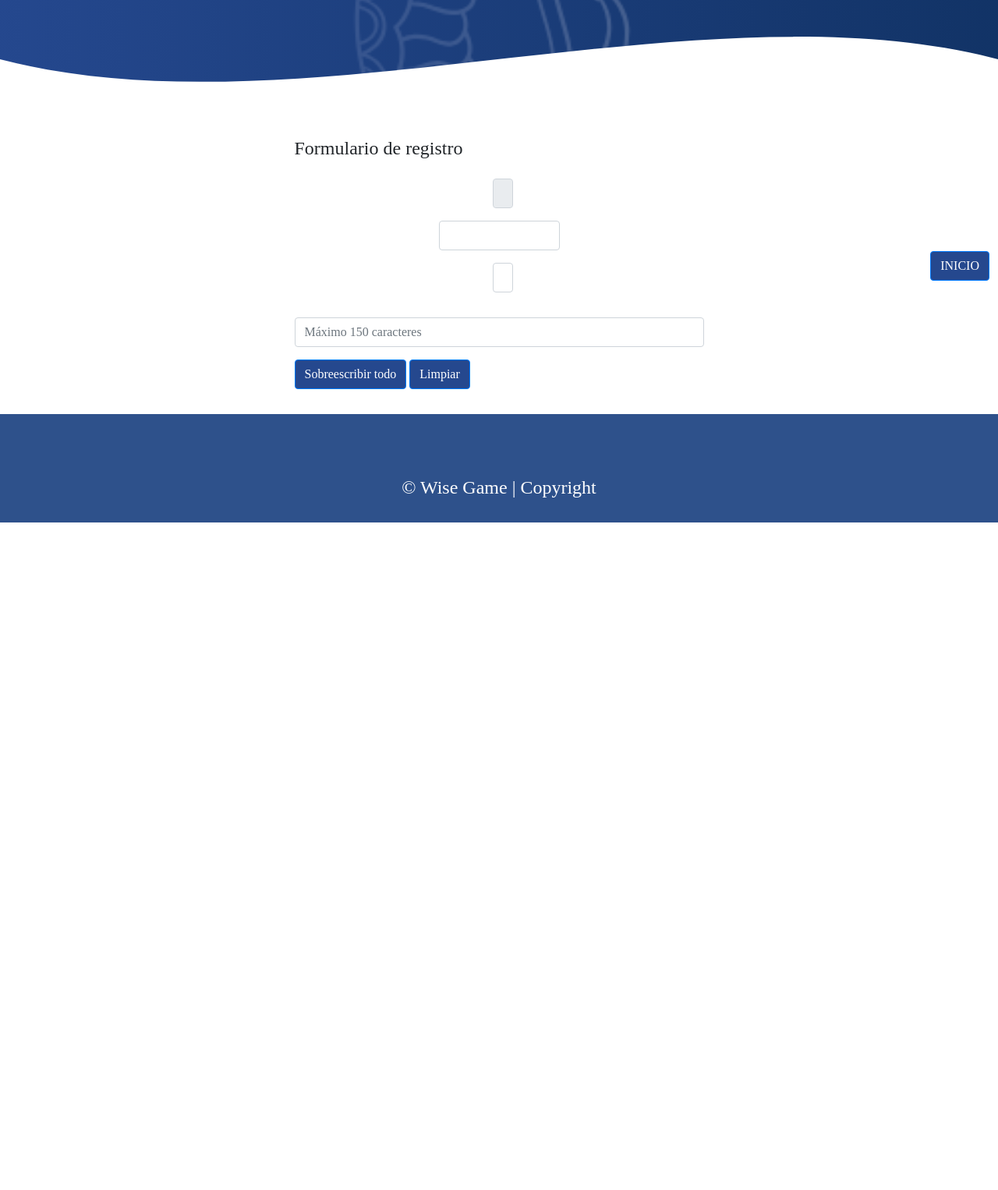
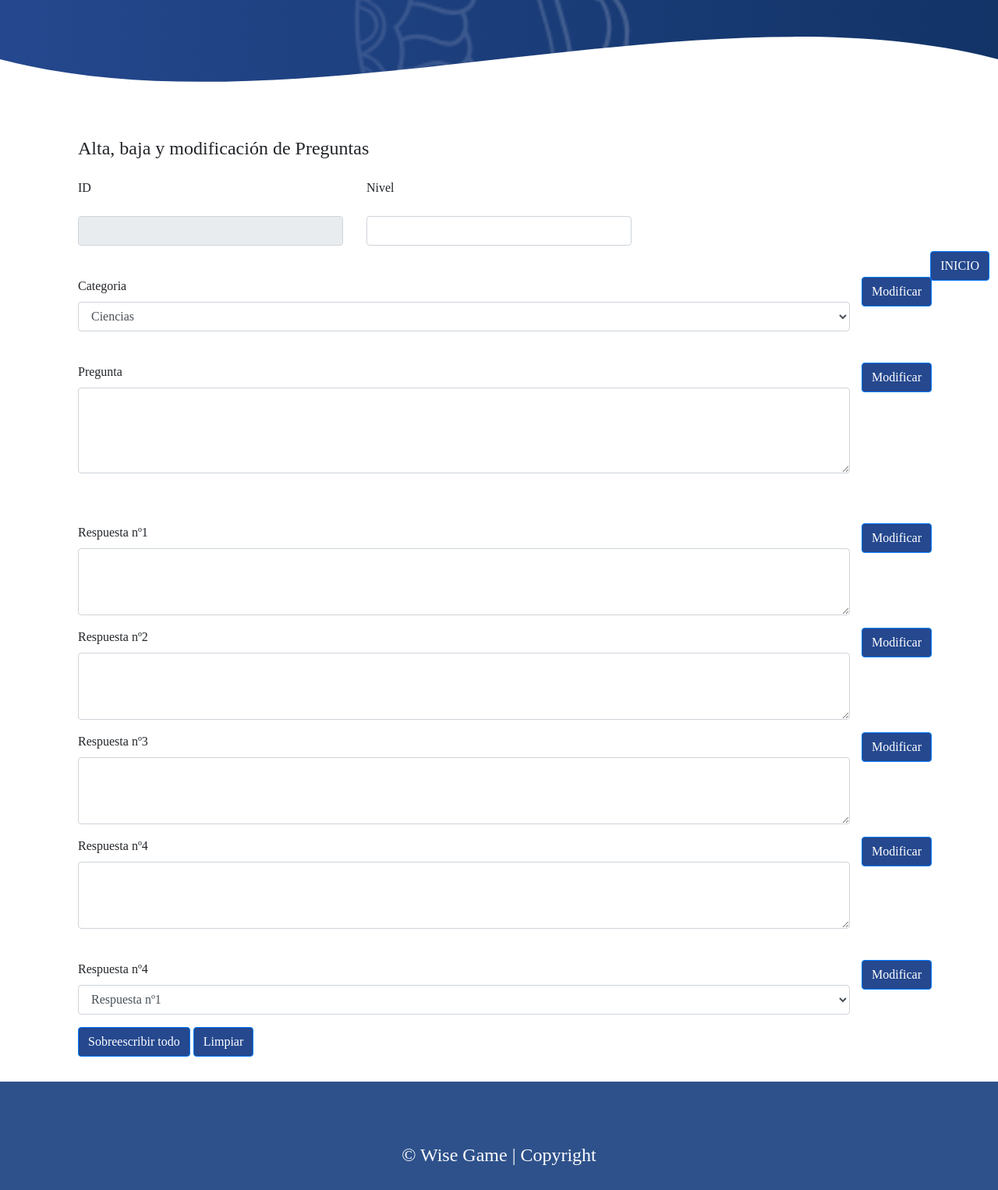
Before and after one commit to EliasZaccheo/DHFS-Grupo1, a PHP site: page /admin.php in a window 1280 px wide. Shown: the part 424-1950 px from the top of the page at 78% size. Before the commit the page ends 1094 px from the top, so only its background shows below. Run offline with PHP 8.4, Linux system fonts and the light colour scheme; data that the repository does not hold is empty.

Commit message:
Avances en admin.php

```diff
--- a/admin.php
+++ b/admin.php
@@ -21,14 +21,14 @@ $qAnswerRight=null;
 
 
 $qId = isset($_POST["id"]) ? $_POST['id'] : null;
-$qId = isset($_POST["category"]) ? $_POST['category'] : null;
-$qId = isset($_POST["level"]) ? $_POST['level'] : null;
-$qId = isset($_POST["question"]) ? $_POST['question'] : null;
-$qId = isset($_POST["answer_1"]) ? $_POST['answer_1'] : null;
-$qId = isset($_POST["answer_2"]) ? $_POST['answer_2'] : null;
-$qId = isset($_POST["answer_3"]) ? $_POST['answer_3'] : null;
-$qId = isset($_POST["answer_4"]) ? $_POST['answer_4'] : null;
-$qId = isset($_POST["answer_right"]) ? $_POST['answer_right'] : null;
+$qCategory = isset($_POST["category"]) ? $_POST['category'] : null;
+$qLevel = isset($_POST["level"]) ? $_POST['level'] : null;
+$qQuestion = isset($_POST["question"]) ? $_POST['question'] : null;
+$qAnswer_1 = isset($_POST["answer_1"]) ? $_POST['answer_1'] : null;
+$qAnswer_2 = isset($_POST["answer_2"]) ? $_POST['answer_2'] : null;
+$qAnswer_3 = isset($_POST["answer_3"]) ? $_POST['answer_3'] : null;
+$qAnswer_4 = isset($_POST["answer_4"]) ? $_POST['answer_4'] : null;
+$qAnswerRight = isset($_POST["answer_right"]) ? $_POST['answer_right'] : null;
 
 ?>
 <html lang="es" dir="ltr">
@@ -41,28 +41,134 @@ $qId = isset($_POST["answer_right"]) ? $_POST['answer_right'] : null;
     <main class="container">
       <section class="ABM_PREGUNTAS">
         <form action="admin.php" method="post" class="container" enctype="multipart/form-data">
-          <?php OpenPlotCenterMd(6); ?>
-            <h4>Formulario de registro</h4>
+          <?php OpenPlotCenterMd(12); ?>
+            <h4>Alta, baja y modificación de Preguntas</h4>
           <?php ClosePlotCenterMd(); ?>
 
-          <?php OpenPlotCenterMd(6); ?>
-          <?php OpenPlotCenterMd(1); ?>
-            <input name="id" id="id" value='<?= $qId ?>' type="number" class="form-control" readonly>
+          <?php OpenPlotCenterMd(12); ?>
+          <div class="row">
+            <div class="col-4">
+              <label for="id">ID</label>
+            </div>
+            <div class="col-4">
+              <label for="level">Nivel</label>
+            </div>
+          </div>
           <?php ClosePlotCenterMd(); ?>
-          <?php OpenPlotCenterMd(4); ?>
+          <?php OpenPlotCenterMd(12); ?>
+          <div class="row">
+            <div class="col-4">
+              <input name="id" id="id" value='<?= $qId ?>' type="number" class="form-control" readonly>
+            </div>
+            <div class="col-4">
+              <input name="level" id="level" value='<?= $qLevel ?>' type="number" class="form-control" maxlength="4" required>
+            </div>
+          </div>
+          <?php ClosePlotCenterMd(); ?>
+          <br>
 
-            <input name="category" id="category" value='<?= $qCategory ?>' type="text" class="form-control" maxlength="50" required>
+          <?php OpenPlotCenterMd(12); ?>
+          <div class="row">
+            <div class="col">
+              <label for="category">Categoria</label>
+              <select name="category" id="category" class="form-control" required>
+                <?php foreach ($categories as $cat) {
+                  if ($cat==$qCategory) {
+                    echo '<option value ="' . $cat . ' selected">' . $cat . '</option>';
+                  }else{
+                    echo '<option value ="' . $cat . '">' . $cat . '</option>';
+                  }
+                }
+                ?>
+              </select>
+            </div>
+            <div class="form-group ">
+              <button type="submit" class="btn btn-primary" name="mod" value="category">Modificar</button>
+            </div>
+          </div>
           <?php ClosePlotCenterMd(); ?>
-          <?php OpenPlotCenterMd(1); ?>
-            <input name="level" id="level" value='<?= $qLevel ?>' type="number" class="form-control" maxlength="4" required>
+          <br>
+
+          <?php OpenPlotCenterMd(12); ?>
+          <div class="row">
+            <div class="col">
+              <label for="question">Pregunta</label>
+              <textarea name="question" id="question" rows="4" class="form-control" maxlength="150" required><?= $qQuestion ?></textarea>
+            </div>
+            <div class="form-group ">
+              <button type="submit" class="btn btn-primary" name="mod" value="question">Modificar</button>
+            </div>
+          </div>
           <?php ClosePlotCenterMd(); ?>
+          <br><br>
+
+          <?php OpenPlotCenterMd(12); ?>
+          <div class="row">
+            <div class="col">
+              <label for="answer_1">Respuesta nº1</label>
+              <textarea name="answer_1" id="answer_1" rows="3" class="form-control" maxlength="150" required><?= $qAnswer_1 ?></textarea>
+            </div>
+            <div class="form-group ">
+              <button type="submit" class="btn btn-primary" name="mod" value="answer_1">Modificar</button>
+            </div>
+          </div>
           <?php ClosePlotCenterMd(); ?>
 
-          <?php OpenPlotCenterMd(6); ?>
-            <input name="question" id="question" type="text" value='<?= $email ?>' class="form-control" placeholder="Máximo 150 caracteres" maxlength="150" required>
+          <?php OpenPlotCenterMd(12); ?>
+          <div class="row">
+            <div class="col">
+              <label for="answer_2">Respuesta nº2</label>
+              <textarea name="answer_2" id="answer_2" rows="3" class="form-control" maxlength="150" required><?= $qAnswer_2 ?></textarea>
+            </div>
+            <div class="form-group ">
+              <button type="submit" class="btn btn-primary" name="mod" value="answer_2">Modificar</button>
+            </div>
+          </div>
           <?php ClosePlotCenterMd(); ?>
 
-          <?php OpenPlotCenterMd(6); ?>
+          <?php OpenPlotCenterMd(12); ?>
+          <div class="row">
+            <div class="col">
+              <label for="answer_3">Respuesta nº3</label>
+              <textarea name="answer_3" id="answer_3" rows="3" class="form-control" maxlength="150" required><?= $qAnswer_3 ?></textarea>
+            </div>
+            <div class="form-group ">
+              <button type="submit" class="btn btn-primary" name="mod" value="answer_3">Modificar</button>
+            </div>
+          </div>
+          <?php ClosePlotCenterMd(); ?>
+
+          <?php OpenPlotCenterMd(12); ?>
+          <div class="row">
+            <div class="col">
+              <label for="answer_4">Respuesta nº4</label>
+              <textarea name="answer_4" id="answer_4" rows="3" class="form-control" maxlength="150" required><?= $qAnswer_4 ?></textarea>
+            </div>
+            <div class="form-group ">
+              <button type="submit" class="btn btn-primary" name="mod" value="answer_4">Modificar</button>
+            </div>
+          </div>
+          <?php ClosePlotCenterMd(); ?>
+          <br>
+
+          <?php OpenPlotCenterMd(12); ?>
+          <div class="row">
+            <div class="col">
+              <label for="answer_4">Respuesta nº4</label>
+              <select name="answer_right" id="answer_right" class="form-control" required>
+                <option value=1 selected>Respuesta nº1</option>
+                <option value=2>Respuesta nº2</option>
+                <option value=3>Respuesta nº3</option>
+                <option value=4>Respuesta nº4</option>
+              </select>
+            </div>
+            <div class="form-group ">
+              <button type="submit" class="btn btn-primary" name="mod" value="answer_right">Modificar</button>
+            </div>
+          </div>
+          <?php ClosePlotCenterMd(); ?>
+
+          <?php OpenPlotCenterMd(12); ?>
             <div class="form-group">
               <button type="submit" class="btn btn-primary">Sobreescribir todo</button>
               <button type="reset" class="btn btn-primary">Limpiar</button>
--- a/php/abm-questions.php
+++ b/php/abm-questions.php
@@ -13,7 +13,7 @@ $categories =[
 
 // Añade una pregunta con los campos 'question', 'answer_n' (n:[1..4]) y 'answer_right'.
 // Retorna el identificador designado de esta pregunta
-function addUser($question){
+function addQuestion($question){
   if ($question){
     $questions=getQuestionsDecode();
     $questions[]=[
```
